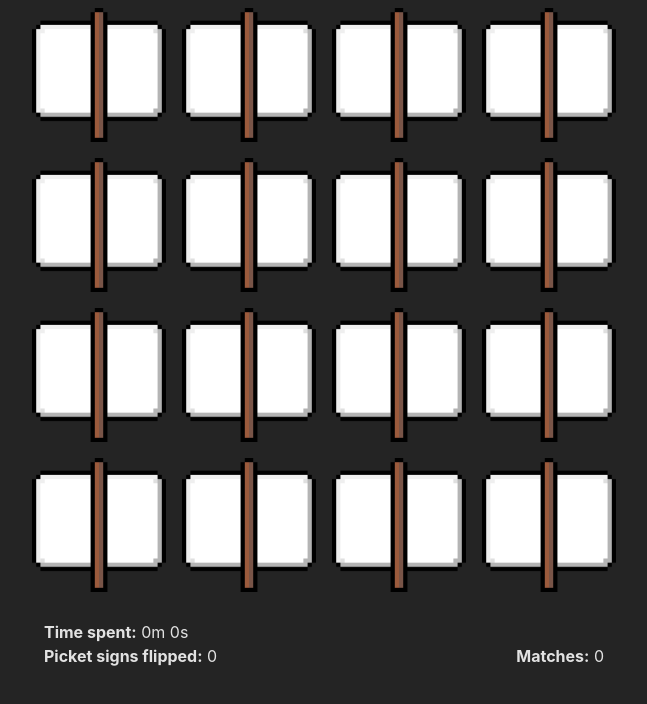
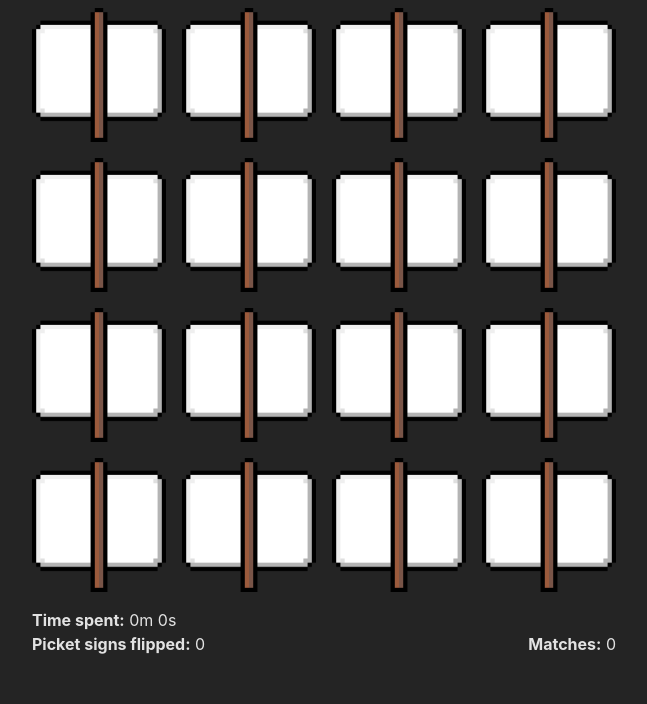
Before and after one commit to pishposh/guild-memory-game, a React (Vite) app: page / in a window 1280 px wide. Shown: the top 704 px of the page, without its empty margins (316-963 px from the left). Built offline with nearby package versions, Linux system fonts and the light colour scheme.

Commit message:
Scoreboard padding

```diff
--- a/src/App.css
+++ b/src/App.css
@@ -51,12 +51,12 @@ div#game {
   display: flex;
   justify-content: center;
   width: 100%;
-  padding-top: 20px;
+  padding-top: 0.5rem;
 }
 
 .scoreboard {
   display: block;
-  padding: 0 20px;
+  padding: 0 0.5rem;
   width: var(--scoreboard-width);
 }
 
```
